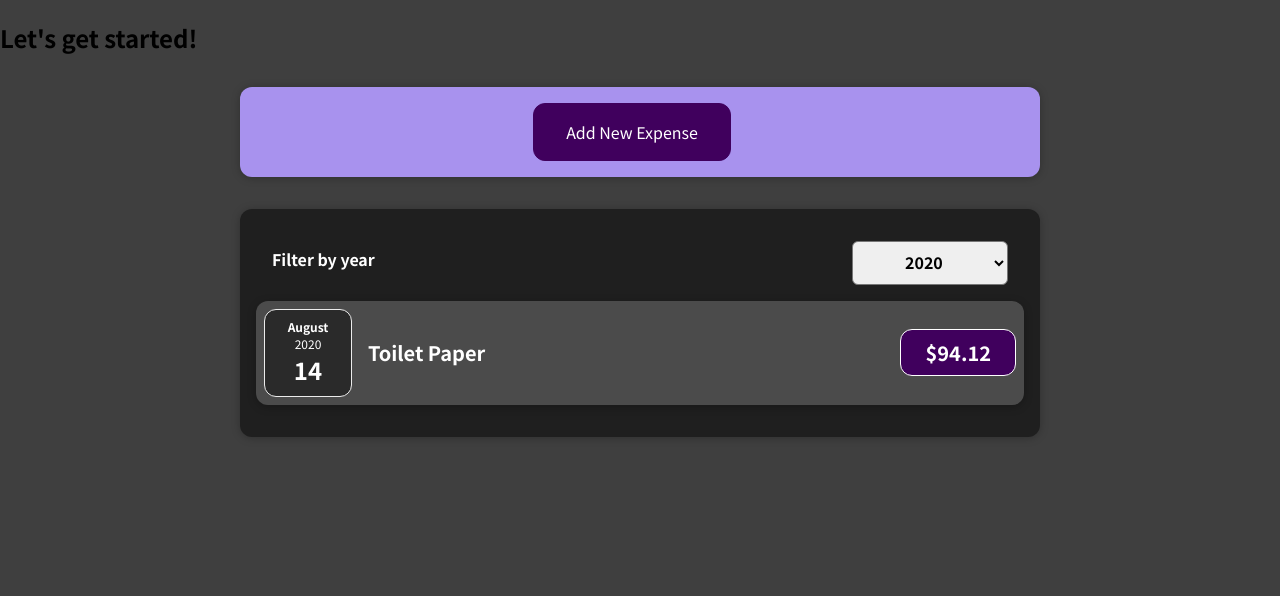
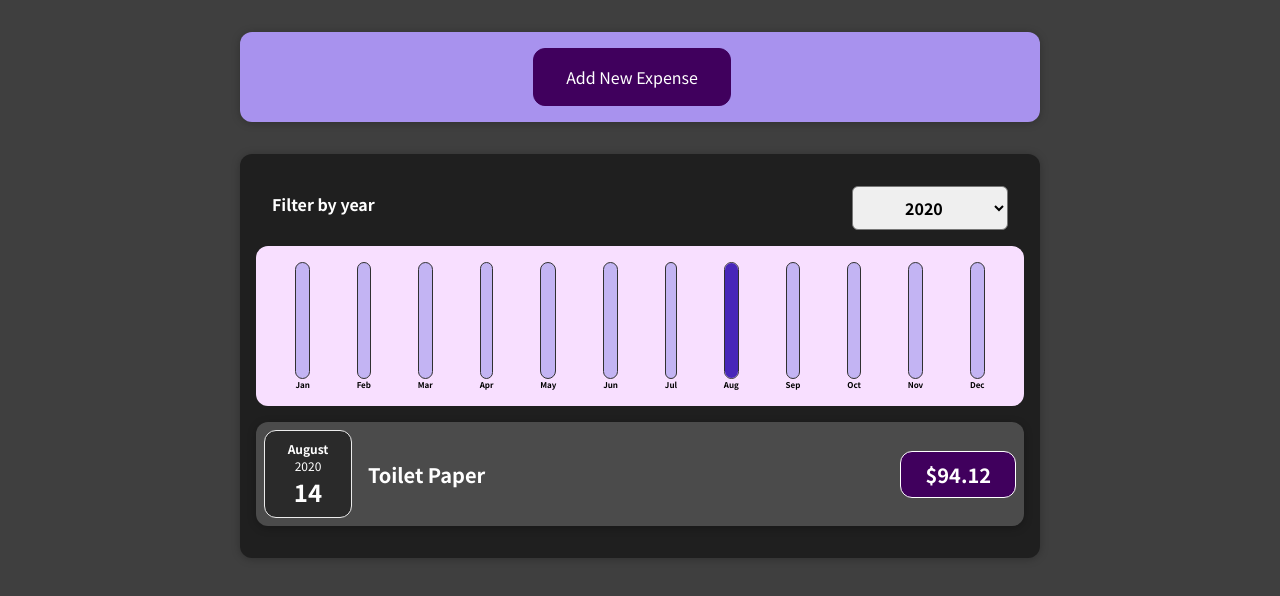
Before and after one commit to NitinChaudhary007/Expense-Tracker, a React (Create React App) app: page / in a window 1280 px wide. Shown: the top 596 px of the page. Built offline with nearby package versions, Linux system fonts and the light colour scheme.

Commit message:
modified a bit

```diff
--- a/src/App.js
+++ b/src/App.js
@@ -41,7 +41,6 @@
 
   return (
     <div>
-      <h2>Let's get started!</h2>
       <NewExpense onAddExpense={addExpenseHandler} />
       <Expenses items={expenses} />
     </div>
--- a/src/components/Chart/Chart.js
+++ b/src/components/Chart/Chart.js
@@ -4,13 +4,16 @@
 import "./Chart.css";
 
 const Chart = (props) => {
+    const dataPointsValues = props.dataPoints.map(datapoint => datapoint.value);
+    const totalMax = Math.max(...dataPointsValues);
+
   return (
     <div className="chart">
       {props.dataPoints.map((dataPoint) => (
         <ChartBar
           key={dataPoint.label}
           value={dataPoint.value}
-          maxValue={null}
+          maxValue={totalMax}
           label={dataPoint.label}
         />
       ))}
--- a/src/components/Chart/ChartBar.js
+++ b/src/components/Chart/ChartBar.js
@@ -6,7 +6,7 @@
 
     let barFillHeight = "0%";
 
-    if(barFillHeight >0 ) {
+    if(props.maxValue > 0 ) {
         barFillHeight = Math.round((props.value / props.maxValue) * 100) + "%";
     }
 
--- a/src/components/Expenses/Expenses.js
+++ b/src/components/Expenses/Expenses.js
@@ -3,6 +3,7 @@
 import Card from "../UI/Card";
 import ExpensesFilter from "./ExpensesFilter";
 import ExpensesList from "./ExpensesList";
+import ExpensesChart from "./ExpensesChart";
 import "./Expenses.css";
 
 
@@ -26,6 +27,7 @@
         selected={filteredYear}
         onChangeFilter={filterChangeHandler}
       />
+      <ExpensesChart expenses={filteredExpenses} />
       <ExpensesList items={filteredExpenses} />
 
   {/* OUTPUTTING CONDITIONAL CONTENT */}
--- a/src/components/Expenses/ExpensesChart.js
+++ b/src/components/Expenses/ExpensesChart.js
@@ -1,9 +1,9 @@
 import React from "react";
 
-import "../Chart/Chart"
+import Chart from "../Chart/Chart"
 
 const ExpensesChart = (props) => {
-     chartDataPoints = [
+    const chartDataPoints = [
         {label: "Jan", value: 0 },
         {label: "Feb", value: 0 },
         {label: "Mar", value: 0 },
@@ -18,12 +18,12 @@
         {label: "Dec", value: 0 },
      ];
 
-     for( const expenses of props.expenses) {
-        const expenseMonth = expenses.date.getMonth();
-        chartDataPoints[expenseMonth].value += expenses.amount;
+     for( const expense of props.expenses) {
+        const expenseMonth = expense.date.getMonth();
+        chartDataPoints[expenseMonth].value += expense.amount;
      }
 
-     return <Chart dataPoints={chartDataPoints} />
+     return <Chart dataPoints={chartDataPoints} />;
 };
 
 export default ExpensesChart;
```
